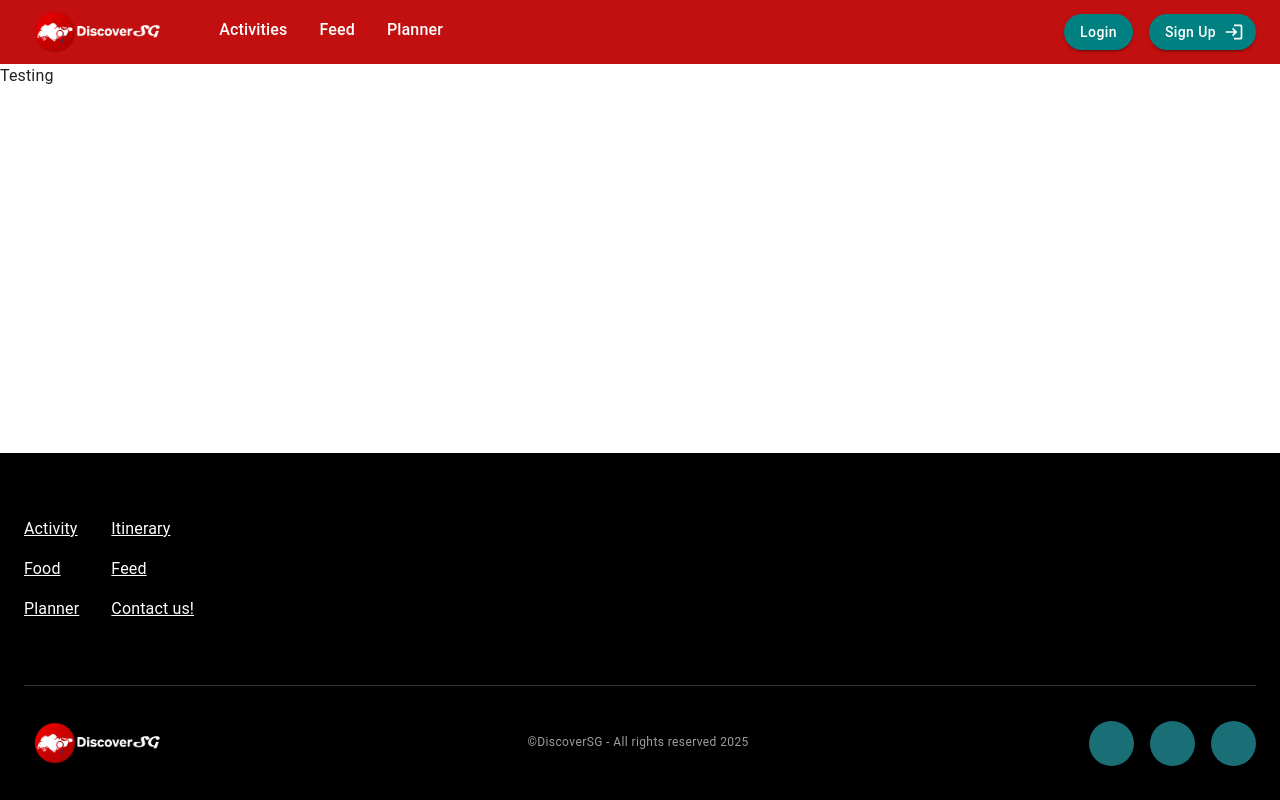
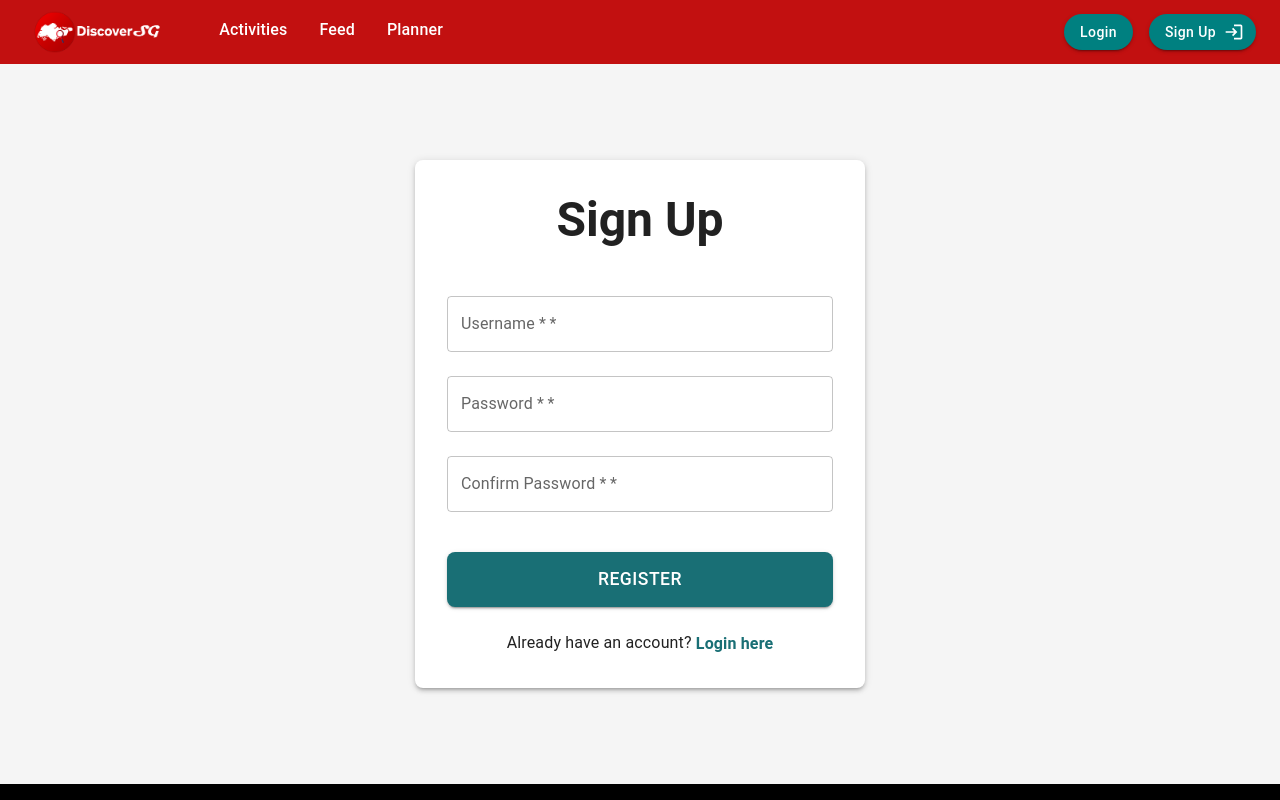
Before and after one commit to shangxian1/discoversg_isp, a React (Vite) app in the folder discoversg-frontend/: page /signup in a window 1280 px wide. Shown: the top 800 px of the page. Built offline with nearby package versions, Linux system fonts and the light colour scheme; some icons are missing.

Commit message:
login error msg improvement and signup functionlity

```diff
--- a/discoversg-frontend/src/pages/SignUp.jsx
+++ b/discoversg-frontend/src/pages/SignUp.jsx
@@ -1,10 +1,144 @@
-import React from 'react';
-import { Box, Typography, Paper } from '@mui/material';
+import React, { useState } from 'react';
+import { Box, Typography, TextField, Button, Paper, Alert, Collapse, Link } from '@mui/material';
+import { useNavigate } from 'react-router-dom';
 
-const SignUp = () => {
+const Signup = () => {
+  const navigate = useNavigate();
+  const [username, setUsername] = useState('');
+  const [password, setPassword] = useState('');
+  const [confirmPassword, setConfirmPassword] = useState('');
+  const [error, setError] = useState('');
+  const [success, setSuccess] = useState(false);
+
+  const handleSignup = async (e) => {
+    e.preventDefault();
+    setError('');
+    setSuccess(false);
+
+    if (password !== confirmPassword) {
+      setError("Passwords do not match!");
+      return;
+    }
+
+    try {
+      const response = await fetch('http://localhost:3000/signup', {
+        method: 'POST',
+        headers: { 'Content-Type': 'application/json' },
+        body: JSON.stringify({ username, password }),
+      });
+
+      const data = await response.json();
+
+      if (response.ok && data.success) {
+        setSuccess(true);
+        setTimeout(() => navigate('/login'), 2000);
+      } else {
+        setError(data.message || "Registration failed.");
+      }
+    } catch (err) {
+      setError("Could not connect to the server.");
+    }
+  };
+
   return (
-  <h1>Testing</h1>
+    <Box
+      sx={{
+        display: 'flex',
+        justifyContent: 'center',
+        alignItems: 'center',
+        // py: 10 adds significant vertical spacing (80px)
+        py: 10,
+        // Ensures the container takes up the full remaining height of the screen
+        minHeight: '90vh',
+        bgcolor: '#f5f5f5'
+      }}
+    >
+      <Paper
+        elevation={3}
+        sx={{
+          padding: 4,
+          width: '100%',
+          maxWidth: 450, // Slightly wider for a cleaner look
+          borderRadius: 2
+        }}
+      >
+        <Typography variant="h3" align="center" gutterBottom sx={{ fontWeight: 'bold', mb: 4 }}>
+          Sign Up
+        </Typography>
+
+        <Collapse in={Boolean(error)}>
+          <Alert severity="error" sx={{ mb: 2 }}>{error}</Alert>
+        </Collapse>
+
+        <Collapse in={success}>
+          <Alert severity="success" sx={{ mb: 2 }}>Account created! Redirecting...</Alert>
+        </Collapse>
+
+        <form onSubmit={handleSignup}>
+          <TextField
+            label="Username *"
+            fullWidth
+            margin="normal"
+            value={username}
+            onChange={(e) => setUsername(e.target.value)}
+            required
+          />
+          <TextField
+            label="Password *"
+            type="password"
+            fullWidth
+            margin="normal"
+            value={password}
+            onChange={(e) => setPassword(e.target.value)}
+            required
+          />
+          <TextField
+            label="Confirm Password *"
+            type="password"
+            fullWidth
+            margin="normal"
+            value={confirmPassword}
+            onChange={(e) => setConfirmPassword(e.target.value)}
+            required
+            error={password !== confirmPassword && confirmPassword !== ''}
+            helperText={password !== confirmPassword && confirmPassword !== '' ? "Passwords must match" : ""}
+          />
+
+          <Box sx={{ display: 'flex', flexDirection: 'column', alignItems: 'center', mt: 4 }}>
+            <Button
+              type="submit"
+              variant="contained"
+              size="large"
+              sx={{
+                width: '100%',
+                py: 1.5, // Thicker button
+                backgroundColor: '#196f75',
+                borderRadius: 2,
+                mb: 3,
+                fontSize: '1.1rem',
+                '&:hover': { backgroundColor: '#145a5f' }
+              }}
+            >
+              REGISTER
+            </Button>
+
+            <Typography variant="body1">
+              Already have an account?{' '}
+              <Link
+                component="button"
+                type="button"
+                variant="body1"
+                onClick={() => navigate('/login')}
+                sx={{ color: '#196f75', fontWeight: 'bold', textDecoration: 'none', cursor: 'pointer' }}
+              >
+                Login here
+              </Link>
+            </Typography>
+          </Box>
+        </form>
+      </Paper>
+    </Box>
   );
 };
 
-export default SignUp;
+export default Signup;
--- a/discoversg-frontend/src/pages/login.jsx
+++ b/discoversg-frontend/src/pages/login.jsx
@@ -1,15 +1,16 @@
 import React, { useState } from 'react';
-import { Box, Typography, TextField, Button, Paper } from '@mui/material';
-
-import { useNavigate, Link } from 'react-router-dom';
+import { Box, Typography, TextField, Button, Paper, Alert, Collapse } from '@mui/material'; // Added Alert and Collapse
+import { useNavigate } from 'react-router-dom';
 
 const Login = () => {
   const navigate = useNavigate();
   const [username, setUsername] = useState('');
   const [password, setPassword] = useState('');
+  const [error, setError] = useState('');
 
   const handleLogin = async (e) => {
     e.preventDefault();
+    setError('');
 
     try {
       const response = await fetch('http://localhost:3000/login', {
@@ -22,31 +23,39 @@ const Login = () => {
 
       if (response.ok && data.success) {
         localStorage.setItem('user', JSON.stringify(data.user));
-
-        // Use window.location.href instead of navigate('/')
-        // This refreshes the app so App.jsx re-runs its useEffect check
         window.location.href = '/';
       } else {
-        alert(data.message);
+        setError(data.message || "Invalid username or password");
       }
-    } catch (error) {
-      console.error("Login error:", error);
-      alert("Could not connect to server.");
+    } catch (err) {
+      console.error("Login error:", err);
+      setError("Could not connect to the server. Please try again later.");
     }
   };
 
   return (
     <Box sx={{ display: 'flex', justifyContent: 'center', alignItems: 'center', minHeight: '80vh', bgcolor: '#f5f5f5' }}>
       <Paper elevation={3} sx={{ padding: 4, width: '100%', maxWidth: 400 }}>
-        <Typography variant="h4" align="center" gutterBottom sx={{ fontWeight: 'bold' }}>Login</Typography>
+        <Typography variant="h4" align="center" gutterBottom sx={{ fontWeight: 'bold' }}>
+          Login
+        </Typography>
+
+        {/* Error Message Section */}
+        <Collapse in={Boolean(error)}>
+          <Alert severity="error" sx={{ mb: 2 }}>
+            {error}
+          </Alert>
+        </Collapse>
+
         <form onSubmit={handleLogin}>
           <TextField
             label="Username"
             fullWidth
             margin="normal"
-            value={username} // Use username state
-            onChange={(e) => setUsername(e.target.value)} // Update username state
+            value={username}
+            onChange={(e) => setUsername(e.target.value)}
             required
+            error={Boolean(error)}
           />
           <TextField
             label="Password"
@@ -56,9 +65,16 @@ const Login = () => {
             value={password}
             onChange={(e) => setPassword(e.target.value)}
             required
+            error={Boolean(error)}
           />
+
           <Box sx={{ display: 'flex', justifyContent: 'center', mt: 3 }}>
-            <Button type="submit" variant="contained" size="large" sx={{ width: 120, backgroundColor: '#196f75', borderRadius: 3 }}>
+            <Button
+              type="submit"
+              variant="contained"
+              size="large"
+              sx={{ width: 120, backgroundColor: '#196f75', borderRadius: 3, '&:hover': { backgroundColor: '#145a5f' } }}
+            >
               Login
             </Button>
           </Box>
```
Also changed, not shown: 1 other file (tests, documents, lock files or other folders).
